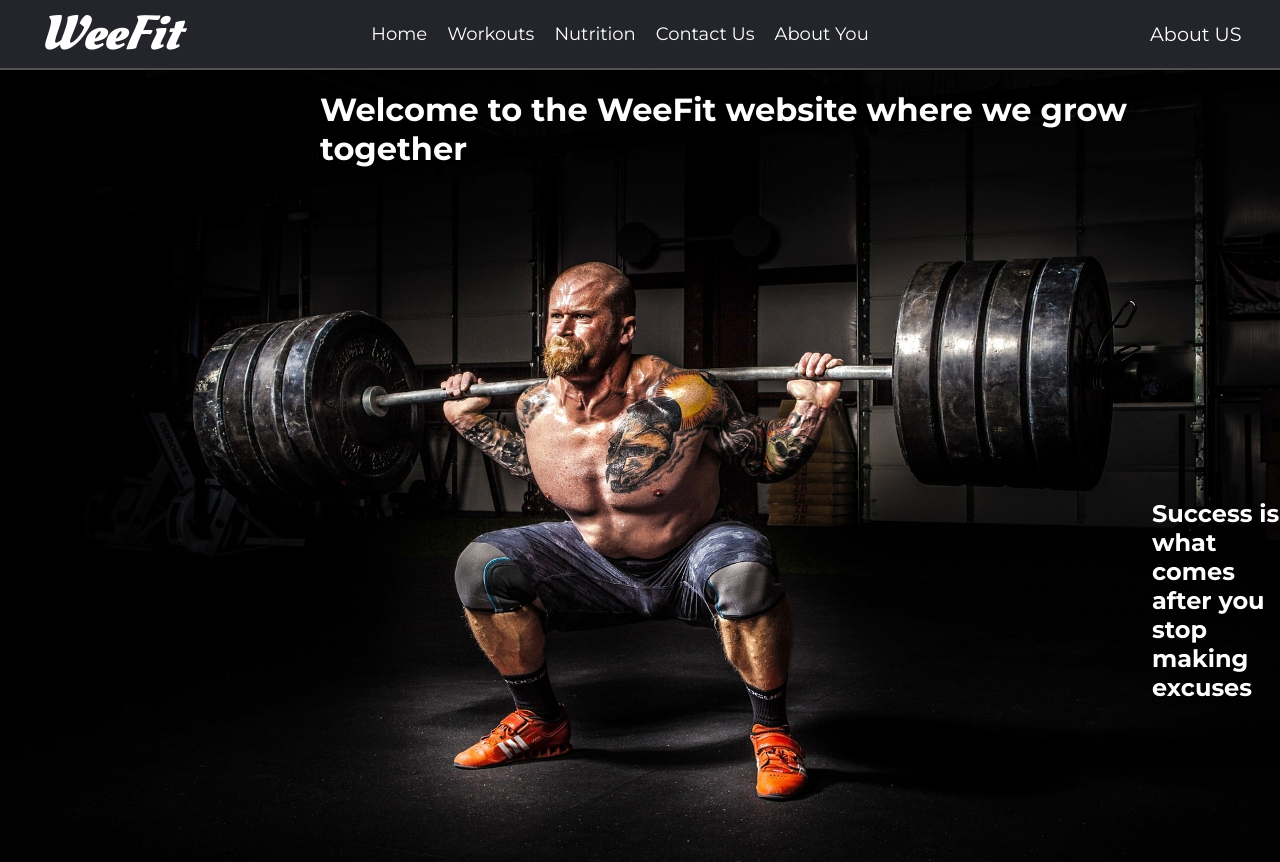
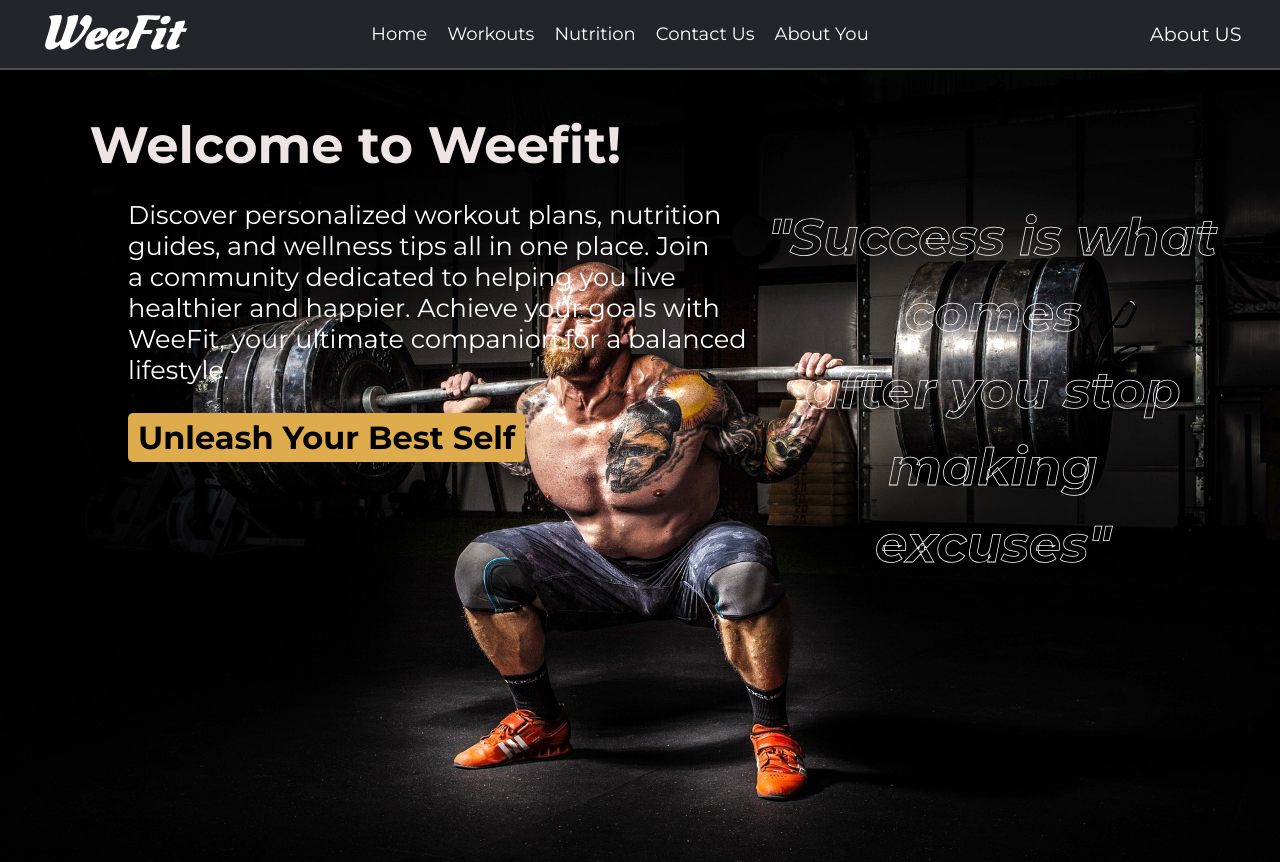
Before and after one commit to BasitSameerpro/WP_Assignment1, a plain HTML site: page Development/index.html in a window 1280 px wide. Shown: the top 862 px of the page. Drawn offline with Linux system fonts and the light colour scheme; a web font is replaced by a local one.

Commit message:
Finally the home Page is completed

```diff
--- a/Development/Style.css
+++ b/Development/Style.css
@@ -1,5 +1,6 @@
 @import url('https://fonts.googleapis.com/css2?family=Oleo+Script:wght@400;700&display=swap');
 @import url('https://fonts.googleapis.com/css2?family=Montserrat:ital,wght@0,100..900;1,100..900&display=swap');
+@import url('https://fonts.googleapis.com/css2?family=Charm:wght@400;700&family=Eater&family=Oi&family=Playfair+Display:ital,wght@0,400..900;1,400..900&display=swap');
 * {
     margin:0;
     padding:0;
@@ -79,23 +80,64 @@ nav{
 
 .Hero-Page img{
     width:100%;
+    height:auto;
 }
 .Hero-Page .Hero-content #Greetings{
-    color:White;
+    color:rgb(238, 228, 228);
     position:absolute;
-    top:20px;
-    left:25%;
+    top:5%;
+    left:7%;
+    font-weight: bolder;
     background: transparent;
+    font-size: 4vw;
+    opacity:0;
+    transform: translateY(30px);
+    animation: slideFadeIn 3s ease-out forwards;
 
+}
+@keyframes slideFadeIn{
+    to{
+        opacity:1;
+        transform: translateY(0);
+    }
 }
 .Hero-Page .Hero-content #Quote{
     position:absolute;
+    color:transparent;
+    top:15%;
+    left:60%;
+    line-height: 1.5;
+    background: transparent;
+    font-size: 4vw;
+    -webkit-text-stroke: 0.06vw white;
+   font-style:italic;
+   text-align: center;
+}
+.Hero-Page .Hero-content #Description{
+    position:absolute;
+    top:15%;
+    left:10%;
+    background: transparent;
+    font-size: 2vw;
+    color:#fff;
+
+}
+.Hero-Page .Hero-content .button{
+    position: absolute; /* Place the button on top of the image */
+    top: 40%; /* Adjust to desired position */
+    left: 10%;
+    padding: 5px 10px;
+    background-color: rgb(223, 172, 77) ;
+    font-size: 2.5vw;
+    font-weight: bolder;
+    color: black;
+    border: none;
+    cursor: pointer;
+    border-radius: 5px;
+
+}
+.Hero-Page .Hero-content .button:hover{
+    border:1px solid rgb(223, 172, 77);
     color:white;
-    left:90%;
-    top:50%;
-    background: transparent;
+    background-color: transparent;
 }
-.Sliding-content{
-    width:100%;
-    height: 600px;
-}
--- a/Development/index.html
+++ b/Development/index.html
@@ -16,12 +16,12 @@
                 <li><a href="index.html">Home</a></li>
                 <li><a href="../Pages/Workout.html">Workouts</a></li>
                 <li><a href="../Pages/Nutrition.html">Nutrition</a></li>
-                <li><a href="../Pages/contact.html">Contact Us</a></li>
-                <li><a href="../Pages/BMI.html">About You</a></li>
+                <li><a href="Pages/conatct.html">Contact Us</a></li>
+                <li><a href="Pages/BMI.html">About You</a></li>
             </ul>
         </nav>
         <div class="Tail">
-            <a href="../Pages/About_US.html">About US</a>
+            <a href="Pages/About_US.html">About US</a>
         </div>
     </header>
     <div class="Hero-Page">
@@ -29,12 +29,15 @@
         <img src="../Images/Hero3.jpg" alt="Gym Workout" >
 
         <div class="Hero-content">
-            <h1 id="Greetings">Welcome to the WeeFit website where we grow together</h1>
-            <h2 id="Quote">Success is what <br/> comes<br/>  after you stop<br/>  making<br/>  excuses</h2>
+            <h1 id="Greetings">Welcome to Weefit!</h1>
+            <p id="Description">Discover personalized workout plans, nutrition <br/>guides, and wellness tips all in one place. Join <br/>a  community dedicated to helping you live<br/> healthier and happier. Achieve your goals with <br/>WeeFit, your ultimate companion for a balanced<br/> lifestyle.</p>
+            <div><a href="Pages/Content.html"><h2 class="button">
+                Unleash Your Best Self
+            </h2></a></div>
+            <h2 id="Quote">"Success is what <br/> comes<br/>  after you stop<br/>  making<br/>  excuses"</h2>
         </div>
     </div>
-    <div class="Sliding-content">
 
-    </div>
+
 </body>
 </html>
```
Also changed, not shown: Development/Pages/Content.html (added, +10 -0 lines), Development/Images/About_you.jpg (added), Development/Images/Hero1.jpg (deleted), Development/Images/Homeworkouts.jpg (added), 5 other files.
